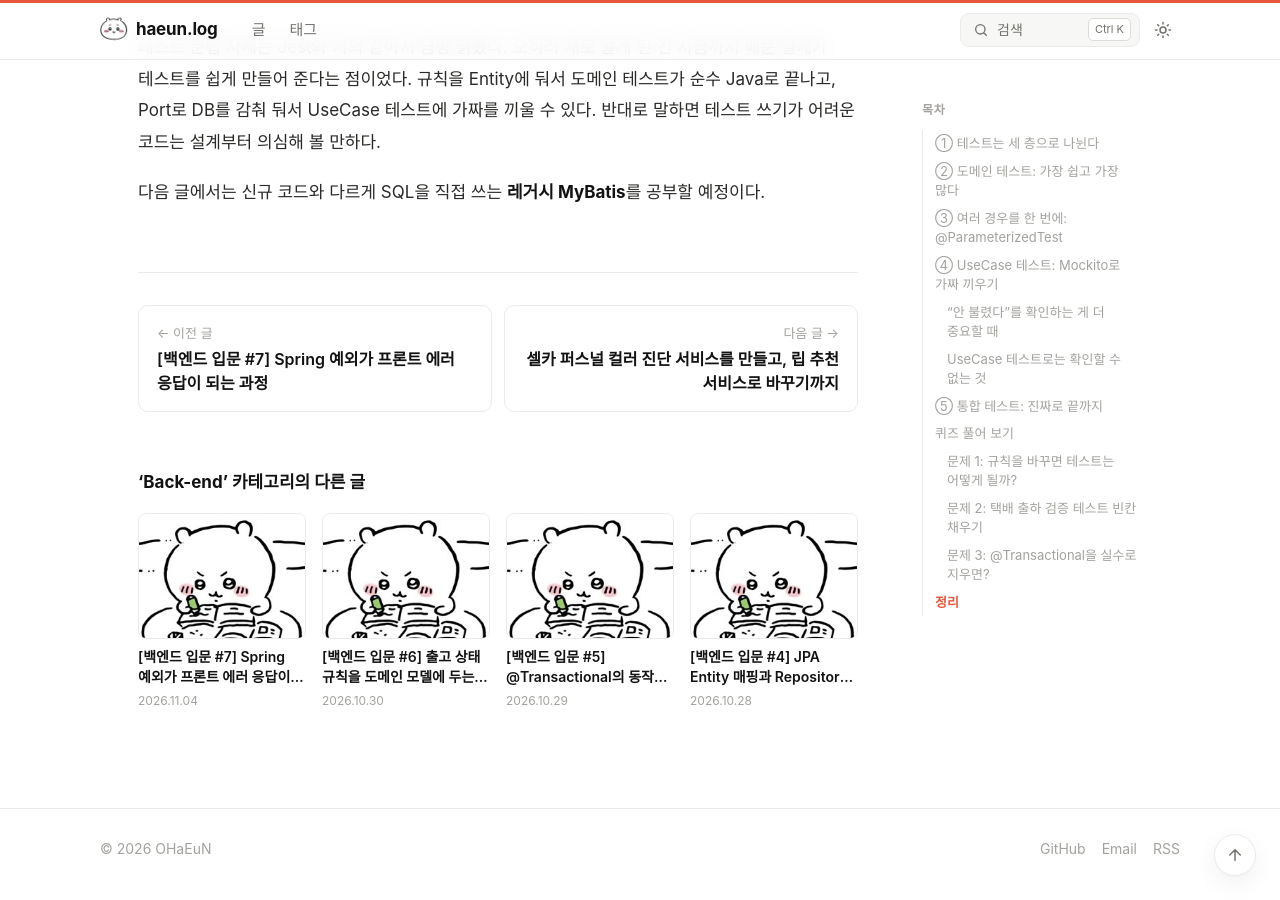
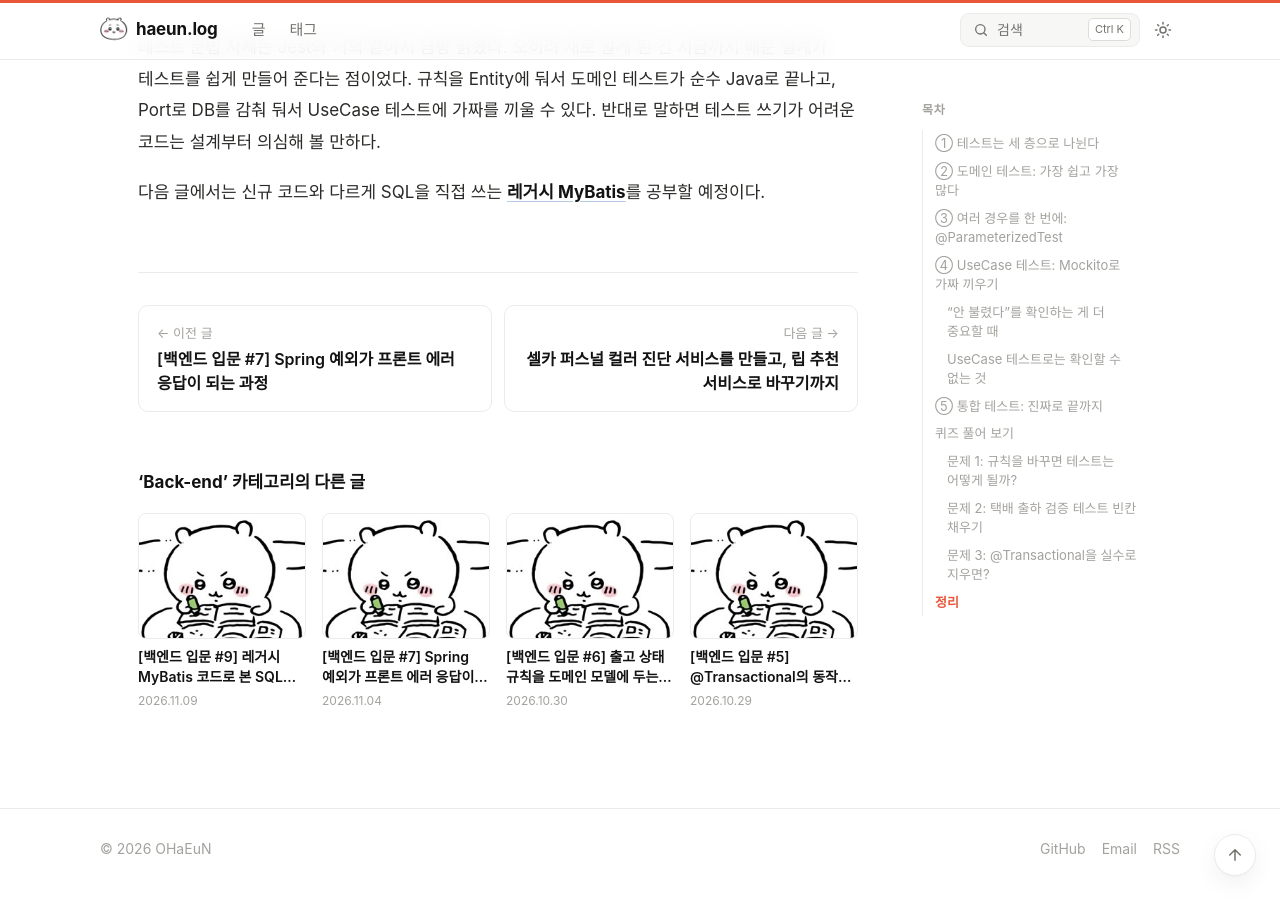
Before and after one commit to OHaEuN/OHaEuN, a Jekyll site: the page built from _posts/2026-11-04-30.md, in a window 1280 px wide and 900 px high, scrolled down 9645 px. Built offline with Jekyll 4.4.1, drawn with Linux system fonts in a browser that asks for light colours; nearby versions of some CDN libraries; some web fonts are replaced; some of the changed lines change nothing that is shown.

Commit message:
Add post: [백엔드 입문 #9] 레거시 MyBatis

````diff
--- a/_posts/2026-11-04-30.md
+++ b/_posts/2026-11-04-30.md
@@ -309,4 +309,4 @@ UseCase 위의 `@Transactional`을 누가 실수로 지웠다면, UseCase 테스
 
 테스트 문법 자체는 Jest와 거의 같아서 금방 읽혔다. 오히려 새로 알게 된 건 지금까지 배운 설계가 테스트를 쉽게 만들어 준다는 점이었다. 규칙을 Entity에 둬서 도메인 테스트가 순수 Java로 끝나고, Port로 DB를 감춰 둬서 UseCase 테스트에 가짜를 끼울 수 있다. 반대로 말하면 테스트 쓰기가 어려운 코드는 설계부터 의심해 볼 만하다.
 
-다음 글에서는 신규 코드와 다르게 SQL을 직접 쓰는 **레거시 MyBatis**를 공부할 예정이다.
+다음 글에서는 신규 코드와 다르게 SQL을 직접 쓰는 [**레거시 MyBatis**](/32)를 공부할 예정이다.
--- /dev/null
+++ b/_posts/2026-11-09-32.md
@@ -0,0 +1,230 @@
+---
+layout: post
+title: "[백엔드 입문 #9] 레거시 MyBatis 코드로 본 SQL 매핑과 SQL 인젝션"
+date: 2026-11-09 11:50:00 +0900
+permalink: /32
+category: "Back-end"
+tags: ["백엔드 입문", "MyBatis", "SQL 인젝션", "레거시", "트랜잭션"]
+thumbnail: /assets/posts/32/thumbnail.jpg
+image: /assets/posts/32/thumbnail.jpg
+description: "SQL을 XML에 직접 쓰는 레거시 MyBatis 코드를 따라가며 정리했다. Mapper 인터페이스와 XML의 연결, 동적 SQL, #{}와 ${}의 차이와 SQL 인젝션, 그리고 FOUND_ROWS()에 같은 DB 연결이 필요한 이유."
+---
+
+[지난 글](/30)까지는 신규 코드만 봤다. JPA에서는 `repository.findById(1L)`만 부르면 SQL이 알아서 만들어졌다. 그런데 오래된 레거시 코드를 열어 보니 XML 파일에 SQL이 그대로 적혀 있었다. 이번 글은 그 방식인 **MyBatis** 이야기다.
+
+MyBatis는 문법이 많아서, 꼭 기억할 세 가지를 먼저 정리해 두고 시작한다.
+
+> 1. MyBatis는 **SQL을 사람이 직접 쓰고**, 결과만 객체에 담아 준다.
+> 2. 값은 반드시 **`#{}`** 로 넣는다. `${}`는 SQL 인젝션이 된다.
+> 3. 쿼리 두 개가 **같은 DB 연결**을 써야 할 때가 있고, 그걸 보장하는 게 트랜잭션이다.
+
+> 글에 나오는 코드는 이해를 돕기 위해 일부 단순화했다.
+
+---
+
+## ① JPA와 무엇이 다른가
+
+| | JPA | MyBatis |
+|---|---|---|
+| SQL은 누가 쓰나 | JPA가 만들어 준다 | 사람이 XML에 직접 쓴다 |
+| 결과물 | Entity (규칙을 가진 객체) | DTO (데이터만 담는 그릇) |
+| 값을 바꾸면 | 변경 감지로 UPDATE가 자동으로 나간다 | UPDATE문을 직접 호출해야 한다 |
+| 프론트 비유 | Prisma 같은 ORM | 쿼리 문자열을 직접 짜서 보내기 |
+
+어느 쪽이 더 나은 건 아니다. 테이블 7개를 조인하는 복잡한 조회 화면은 SQL을 직접 쓰는 게 훨씬 편하다. 대신 규칙이 SQL 곳곳에 흩어지기 쉽다는 단점이 있다. 이 이야기는 ⑤에서 다시 한다.
+
+---
+
+## ② 구조: 인터페이스 하나, XML 하나
+
+카트 목록 조회를 예로 따라가 봤다. Java 쪽에는 **인터페이스만 있고 구현이 없다.**
+
+```java
+@Mapper
+public interface CartMapper {
+    List<CartSearchOutDTO> selectCartList(CartSearchReqDTO reqDTO);
+}
+```
+
+SQL은 XML에 있다.
+
+```xml
+<mapper namespace="com.example.wms.cart.mapper.CartMapper">        <!-- 어느 인터페이스? -->
+
+    <select id="selectCartList" resultType="CartSearchOutDTO">     <!-- 어느 메서드? 결과는 어디에 담나? -->
+        SELECT cm.cart_id
+              ,cm.cart_type_cd
+              ,cm.cart_barcode_no
+          FROM cart_mst cm
+         WHERE cm.delete_yn = 'N'
+           AND cm.sub_account_id = #{subAccountId}
+          <if test="cartTypeCd != null">
+           AND cm.cart_type_cd = #{cartTypeCd}
+          </if>
+          <if test="searchData != null and searchData != ''">
+           AND cm.cart_barcode_no LIKE CONCAT('%', #{searchData}, '%')
+          </if>
+         ORDER BY cm.cart_id DESC
+         LIMIT #{start}, #{size}
+    </select>
+</mapper>
+```
+
+둘은 **이름으로 연결된다.** `namespace`는 인터페이스 이름, `id`는 메서드 이름이다. `cartMapper.selectCartList(reqDTO)`를 부르면 MyBatis가 같은 이름의 SQL을 찾아 실행하고, 결과 한 줄 한 줄을 `CartSearchOutDTO`에 담아 준다.
+
+SQL 컬럼은 `cart_barcode_no`인데 DTO 필드는 `cartBarcodeNo`다. `map-underscore-to-camel-case: true` 설정이 자동으로 바꿔 준다. 프론트에서 API 응답에 `camelcaseKeys()`를 쓰는 것과 같다.
+
+---
+
+## ③ 조건이 있을 때만 붙이기: 동적 SQL
+
+검색 조건은 있을 수도 있고 없을 수도 있다. 프론트에서는 이렇게 처리한다.
+
+```ts
+const params = { subAccountId };
+if (cartTypeCd) params.cartTypeCd = cartTypeCd;
+if (searchData) params.searchData = searchData;
+```
+
+XML에서는 `<if test="...">`가 같은 일을 한다. 조건이 참일 때만 그 줄이 SQL에 들어간다.
+
+`IN (1, 2, 3)`처럼 목록을 넣을 때는 `<foreach>`를 쓴다.
+
+```xml
+AND cm.cart_id IN
+<foreach collection="cartIds" item="cartId" separator="," open="(" close=")">
+    #{cartId}
+</foreach>
+```
+
+```ts
+`IN (${cartIds.map(() => '?').join(',')})`   // 하는 일은 같다
+```
+
+---
+
+## ④ `#{}`와 `${}`: 이것만은 꼭 기억
+
+`#{searchData}`는 값을 SQL에 **문자열로 이어 붙이지 않는다.** SQL 모양을 먼저 확정해 두고, 값은 `?` 자리에 데이터로만 따로 넘긴다.
+
+```sql
+WHERE cm.cart_barcode_no LIKE CONCAT('%', ?, '%')     -- 값은 따로 전달
+```
+
+그래서 사용자가 무엇을 입력해도 SQL 문법으로 해석되지 않는다.
+
+`${}`는 반대로 입력을 **그대로 이어 붙인다.** 프론트로 치면 이런 차이다.
+
+```ts
+el.textContent = userInput;   // #{} : 글자로만 들어간다
+el.innerHTML  = userInput;    // ${} : 입력이 코드로 실행될 수 있다 (XSS)
+```
+
+이 레포의 매퍼 XML 65개를 전부 검색해 봤더니 `${}`는 **0개**였다. 일부러 쓰지 않는다는 뜻이다.
+
+---
+
+## ⑤ 페이징의 함정: 같은 연결이어야 한다
+
+목록 화면에는 "전체 N건"도 필요하다. 레거시는 MySQL 기능으로 이걸 구한다.
+
+```sql
+SELECT SQL_CALC_FOUND_ROWS ... LIMIT 0, 20    -- 20건만 가져오되, LIMIT이 없었다면 몇 건인지 기억해 둬
+SELECT FOUND_ROWS()                            -- 방금 기억한 숫자를 줘
+```
+
+```java
+@Service
+@Transactional(readOnly = true)
+public class CartService {
+
+    public PageDTO<List<CartSearchOutDTO>> searchCartList(CartSearchReqDTO reqDTO) {
+        List<CartSearchOutDTO> dataList = cartMapper.selectCartList(reqDTO);   // 쿼리 1
+        pageDTO.setTotCnt(commMapper.getTotCnt());                              // 쿼리 2: FOUND_ROWS()
+```
+
+`FOUND_ROWS()`는 **같은 DB 연결에서** 바로 전에 실행한 쿼리의 결과를 기억한다. 그래서 쿼리 1과 쿼리 2가 같은 연결을 써야 맞는 숫자가 나온다.
+
+그걸 보장하는 게 5편에서 배운 `@Transactional`이다. 트랜잭션 안에서는 메서드가 끝날 때까지 연결 하나를 붙잡고 쓴다. 트랜잭션이 롤백 말고도 하는 일이 하나 더 있었다.
+
+---
+
+## ⑥ 레거시에서 보이는 것
+
+6편에서 본 "빈약한 모델"이 여기 그대로 있다.
+
+- DTO에는 필드와 getter, setter만 있다.
+- `delete_yn = 'N'`(삭제 안 된 것만 보기) 같은 규칙을 **쿼리마다 직접** 적어야 한다. 하나만 빠뜨려도 삭제된 카트가 화면에 나온다.
+- 상태를 바꾸려면 UPDATE문을 직접 써서 호출해야 한다.
+
+```xml
+<update id="updateDeleteYnCartContainerDtl">
+    UPDATE cart_container_dtl
+       SET delete_yn = 'Y', upd_dt = now(), upd_id = #{userId}
+     WHERE cart_id = #{cartId}
+</update>
+```
+
+신규 기능을 JPA와 도메인 모델로 만드는 이유가 여기서 이해됐다. MyBatis가 나빠서가 아니라 **규칙이 SQL에 흩어지면 테스트하기 어렵기 때문이다.** 8편에서 본 것처럼 Entity 안의 규칙은 순수 Java로 바로 테스트할 수 있다. 반면 XML 속 `WHERE` 조건은 DB를 띄워야만 확인할 수 있다.
+
+---
+
+## 퀴즈 풀어 보기
+
+### 문제 1: `${}`로 바꾸고 이상한 값을 넣으면?
+
+```xml
+AND cm.cart_barcode_no LIKE CONCAT('%', '${searchData}', '%')
+```
+
+검증되지 않은 값이 들어가서 오류가 날 거라고 답했다. 위험하다는 건 맞혔지만 결과는 틀렸다. **오류가 나지 않는다.** 그래서 더 위험하다.
+
+검색창에 `') OR 1=1 -- `를 넣으면 SQL이 이렇게 바뀐다.
+
+```sql
+WHERE cm.delete_yn = 'N'
+  AND cm.sub_account_id = 5
+  AND cm.cart_barcode_no LIKE CONCAT('%', '') OR 1=1 -- ', '%')
+                                                     ↑ 이 뒤는 전부 주석 처리
+```
+
+`AND`가 `OR`보다 먼저 계산되니까 결국 `(앞의 조건들) OR 1=1`이 된다. `1=1`은 항상 참이라서 **다른 창고의 카트까지 전부** 조회된다. 화면에는 에러 없이 데이터가 잘 나오니 아무도 눈치채지 못한다. 이게 SQL 인젝션이다. 차라리 오류가 났으면 다행이었을 것이다.
+
+### 문제 2: `@Transactional`을 지우면 전체 건수는?
+
+"조회만 하는데 트랜잭션이 왜 필요해?" 하고 지웠을 때를 묻는 문제였다. 트랜잭션이 없으면 같은 트랜잭션이라는 걸 몰라서 안 된다고 답했다. 방향은 맞았지만, 정확한 원인은 트랜잭션이 아니라 **같은 연결**이다.
+
+트랜잭션이 없으면 쿼리마다 커넥션 풀에서 연결을 빌렸다가 돌려준다. 쿼리 1과 쿼리 2가 서로 다른 연결을 쓰게 될 수 있고, 그러면 `FOUND_ROWS()`가 엉뚱한 숫자를 준다.
+
+더 무서운 건 **항상 틀리지는 않는다**는 점이다. 풀이 우연히 같은 연결을 다시 주면 숫자가 맞는다. 로컬에서 혼자 테스트하면 멀쩡하고, 사용자가 몰리는 운영 환경에서만 가끔 전체 건수가 이상하게 나온다. 이렇게 가끔만 틀리는 버그가 가장 찾기 어렵다.
+
+### 문제 3: 검색 조건이 비어 있으면 어떤 SQL이 나갈까?
+
+`cartTypeCd`는 `null`이고 `searchData`는 `""`인 요청이다. 처음엔 질문을 잘못 읽어서 `SELECT *`를 떠올렸는데, 물은 건 `WHERE` 절에 무엇이 남느냐였다.
+
+두 `<if>`가 모두 거짓이라서 두 줄 다 빠진다.
+
+```sql
+WHERE cm.delete_yn = 'N'
+  AND cm.sub_account_id = #{subAccountId}
+```
+
+"이 창고의 삭제 안 된 카트 전부"다. 프론트에서 필터를 하나도 고르지 않고 조회 버튼을 누른 상황과 같다.
+
+`searchData != ''`까지 확인하는 이유도 알게 됐다. 프론트에서 검색창을 비워 두고 보내면 `null`이 아니라 빈 문자열이 오는 경우가 많다. 프론트에서 `if (searchData)`로 빈 문자열까지 거르는 것과 같은 습관이다.
+
+---
+
+## 정리
+
+| 개념 | 한 줄 요약 | 프론트 비유 |
+|---|---|---|
+| Mapper 인터페이스 + XML | `namespace`와 `id`로 메서드와 SQL을 연결한다 | API 함수 선언과 실제 쿼리 |
+| `resultType` | 결과 한 줄을 DTO에 담는다 | `camelcaseKeys(res)` |
+| `<if>`, `<foreach>` | 조건부 SQL, 목록 SQL | 조건부 파라미터, `.map().join()` |
+| `#{}` vs `${}` | 값으로 넘길지, 문자열로 이어 붙일지 | `textContent` vs `innerHTML` |
+| `FOUND_ROWS()` | 같은 연결이 필요해서 트랜잭션이 필수 | — |
+
+정리하고 나니 남는 건 결국 세 가지였다. **SQL을 직접 쓴다, 값은 `#{}`로 넣는다, 쿼리 두 개가 이어지면 같은 연결이 필요하다.** 나머지 문법은 필요할 때 다시 찾아보면 된다.
+
+다음 글은 이 시리즈의 마지막이다. 지금까지 배운 Controller, UseCase, Port, Entity, 예외, 테스트를 모아서 **작은 API를 직접 만들어 볼** 예정이다.
````
Also changed, not shown: assets/posts/32/thumbnail.jpg (added).
